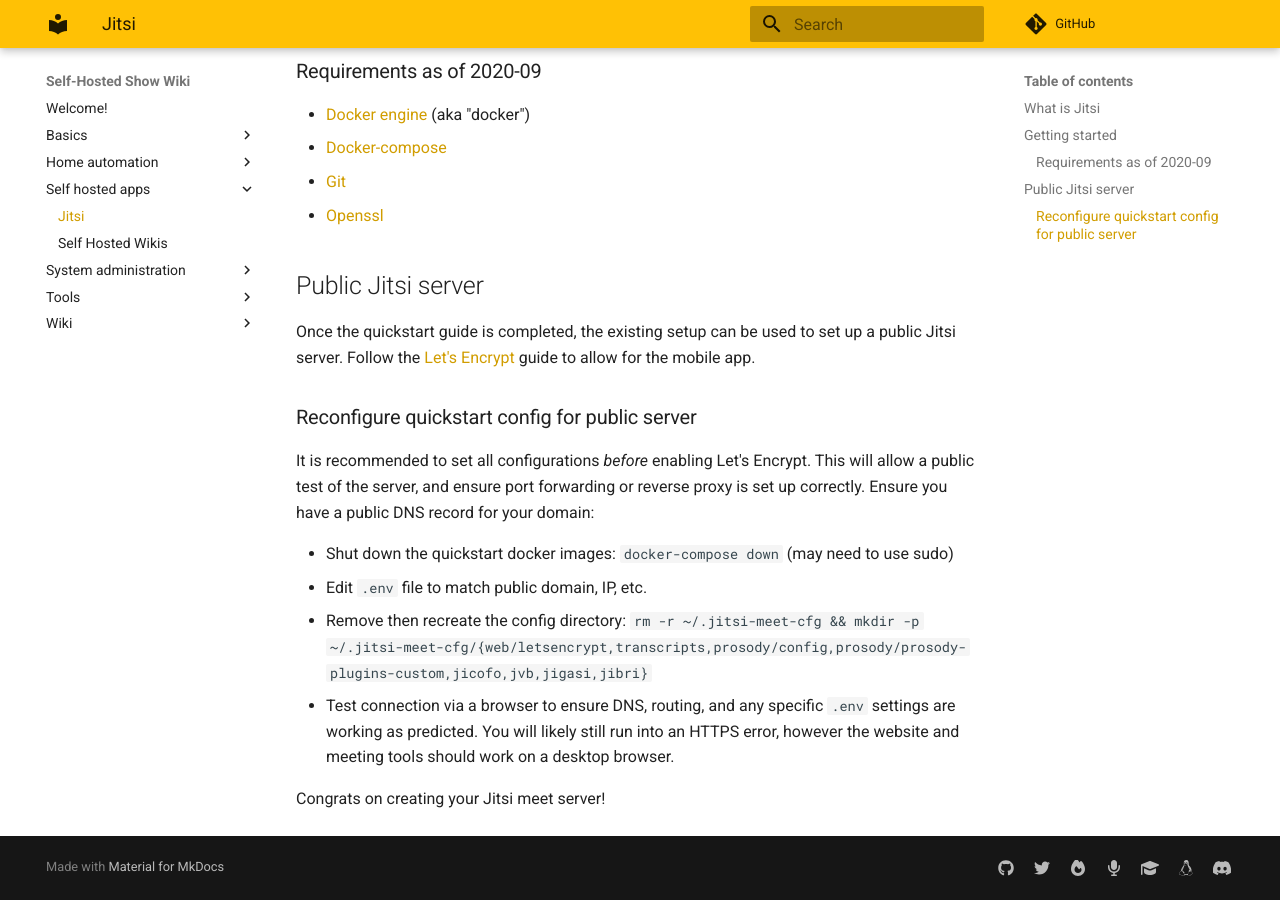
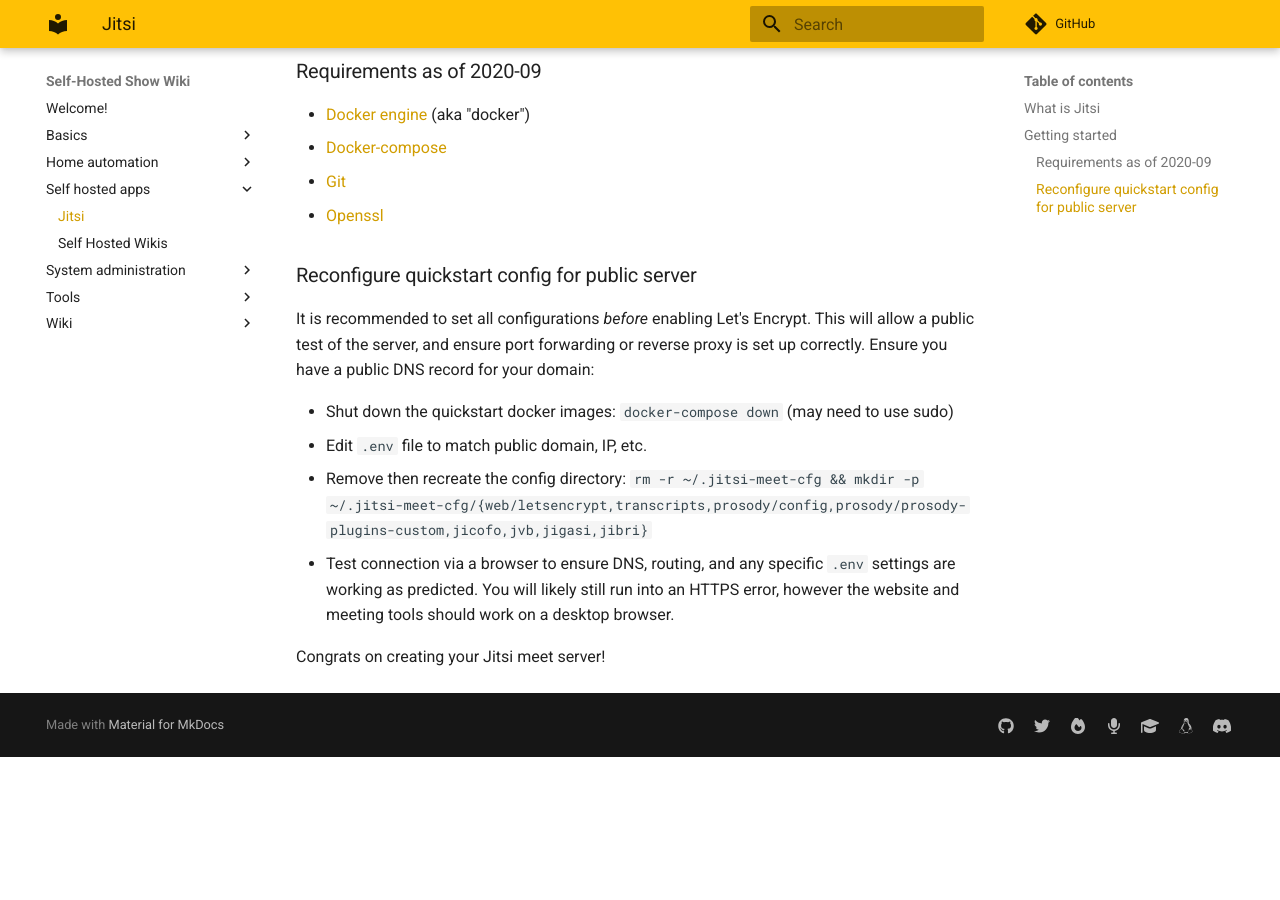
Before and after one commit to selfhostedshow/wiki, an MkDocs documentation site: the page built from docs/self-hosted-apps/jitsi.md, in a window 1280 px wide and 900 px high, scrolled down 792 px. Built offline with MkDocs 1.6.1 and Material for MkDocs 9.7.7, drawn with Linux system fonts in a browser that asks for light colours; comment, search, counter and statistics services are not loaded; after the commit the page ends 1549 px from its top, so only the background shows below that.

Commit message:
Removed Public Jitsi server section

```diff
--- a/docs/self-hosted-apps/jitsi.md
+++ b/docs/self-hosted-apps/jitsi.md
@@ -20,9 +20,6 @@ The quickstart guide linked above will essentially give a proof-of-concept Jitsi
 - [Git](https://git-scm.com/downloads)
 - [Openssl](https://github.com/openssl/openssl#download)
 
-## Public Jitsi server
-Once the quickstart guide is completed, the existing setup can be used to set up a public Jitsi server. Follow the [Let's Encrypt](https://jitsi.github.io/handbook/docs/devops-guide/devops-guide-docker#lets-encrypt-configuration) guide to allow for the mobile app.
-
 ### Reconfigure quickstart config for public server
 It is recommended to set all configurations _before_ enabling Let's Encrypt. This will allow a public test of the server, and ensure port forwarding or reverse proxy is set up correctly. Ensure you have a public DNS record for your domain:
 
```
